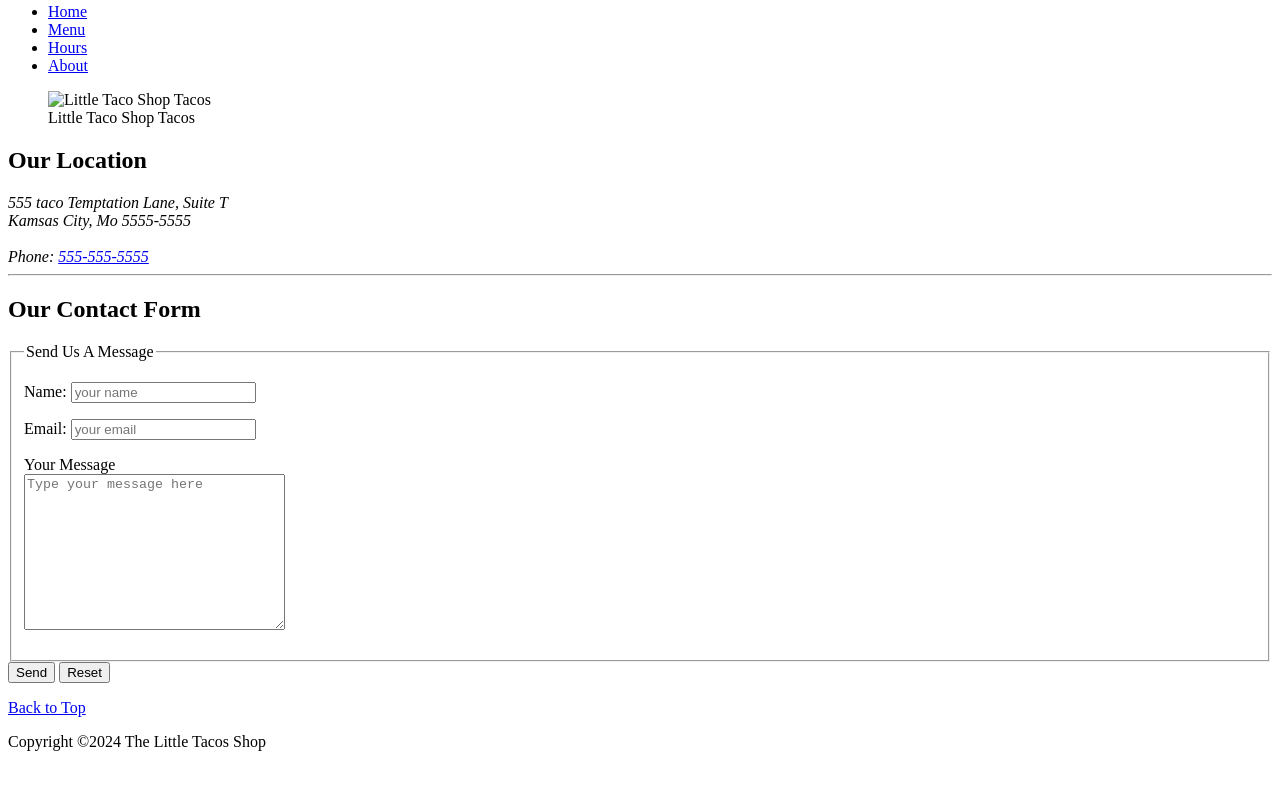
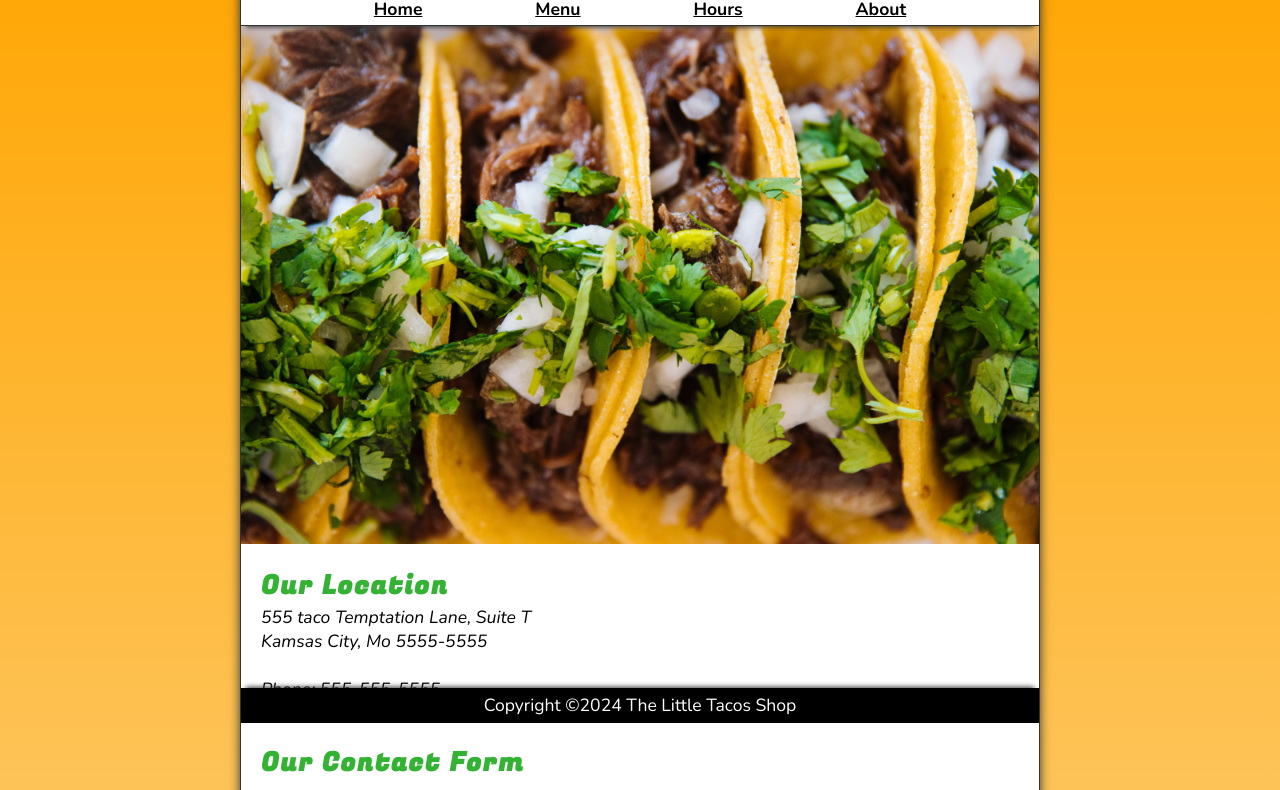
Before and after one commit to AvvaiAravind/taco-shop-project, a plain HTML site: page contactus.html in a window 1280 px wide. Shown: the part 77-867 px from the top of the page. Before the commit the page ends 844 px from the top, so only its background shows below. Drawn offline with nearby package versions, Linux system fonts and the light colour scheme; the site is published under a folder, as on GitHub Pages, so addresses that start at the root find nothing.

Commit message:
changed many items

```diff
--- a/about.html
+++ b/about.html
@@ -8,7 +8,7 @@
       name="description"
       content="The official website of The Little Taco Shop"
     />
-    <link rel="stylesheet" href="/css/style.css" type="text/css" />
+    <link rel="stylesheet" href="css/style.css" type="text/css" />
     <link rel="icon" href="favicon.ico" type="image/x-icon" />
     <title>About The Little Taco Shop</title>
     <script src="js/main.js" defer></script>
@@ -31,7 +31,7 @@
     <section class="hero">
       <figure>
         <img
-          src="./image/tacos_delicioso_1000x667.png"
+          src="image/tacos_delicioso_1000x667.png"
           alt="Taco and Drink"
           title="Tacos and Drink"
           width="1000"
--- a/contactus.html
+++ b/contactus.html
@@ -7,13 +7,12 @@
       name="description"
       content="The official contact of The Little Taco Shop"
     />
-    <link rel="stylesheet" href="/css/style.css" type="text/css" />
+    <link rel="stylesheet" href="css/style.css" type="text/css" />
     <link rel="icon" href="favicon.ico" type="image/x-icon" />
     <title>Contact Us</title>
     <script src="js/main.js" defer></script>
   </head>
   <body>
-
     <header class="header">
       <h1 class="header__h1">Little Taco Shop</h1>
       <nav aria-label="primarynavigation" class="header__nav">
@@ -28,7 +27,7 @@
     <section class="hero">
       <figure>
         <img
-          src="/image/tacos_close_up_1000x649.png"
+          src="image/tacos_close_up_1000x649.png"
           alt="Little Taco Shop Tacos"
           title="Little Taco Shop Tacos"
           width="1000"
@@ -50,19 +49,23 @@
           <a href="tel:+555-555-5555" title="phone Number">555-555-5555</a>
         </address>
       </article>
-      <hr>
+      <hr />
       <article class="main__article">
         <h2>Our Contact Form</h2>
-        <form action="https://httpbin.org/post" method="post" class="contact__form">
+        <form
+          action="https://httpbin.org/post"
+          method="post"
+          class="contact__form"
+        >
           <fieldset class="contact__fieldset">
             <legend class="offscreen">Send Us A Message</legend>
             <p class="contact__p">
               <label class="contact__label" for="name">Name:</label>
-              <input class="contact__input"
+              <input
+                class="contact__input"
                 type="text"
                 id="name"
                 placeholder="your name"
-
                 required
                 name="name"
                 autocomplete="on"
@@ -70,7 +73,8 @@
             </p>
             <p class="contact__p">
               <label class="contact__label" for="email">Email:</label>
-              <input class="contact__input"
+              <input
+                class="contact__input"
                 type="text"
                 id="email"
                 placeholder="your email"
@@ -80,8 +84,10 @@
               />
             </p>
             <p class="contact__p">
-              <label class="contact__label" for="message">Your Message</label><br />
-              <textarea class="contact__textarea"
+              <label class="contact__label" for="message">Your Message</label
+              ><br />
+              <textarea
+                class="contact__textarea"
                 name="message"
                 id="message"
                 cols="30"
@@ -92,17 +98,13 @@
           </fieldset>
           <button class="contact__button" type="submit">Send</button>
           <button class="contact__button" type="reset">Reset</button>
-
         </form>
         <p>
           <a href="#">Back to Top</a>
         </p>
       </article>
-
     </main>
     <footer class="footer">
-
-
       <p>
         <span class="nowrap"> Copyright &copy;<time id="year"></time></span>
         <span class="nowrap">The Little Tacos Shop</span>
```
Also changed, not shown: hours.html (+2 -2 lines), index.html (+1 -1 lines). Lines whose indentation alone changed are shown as unchanged.
